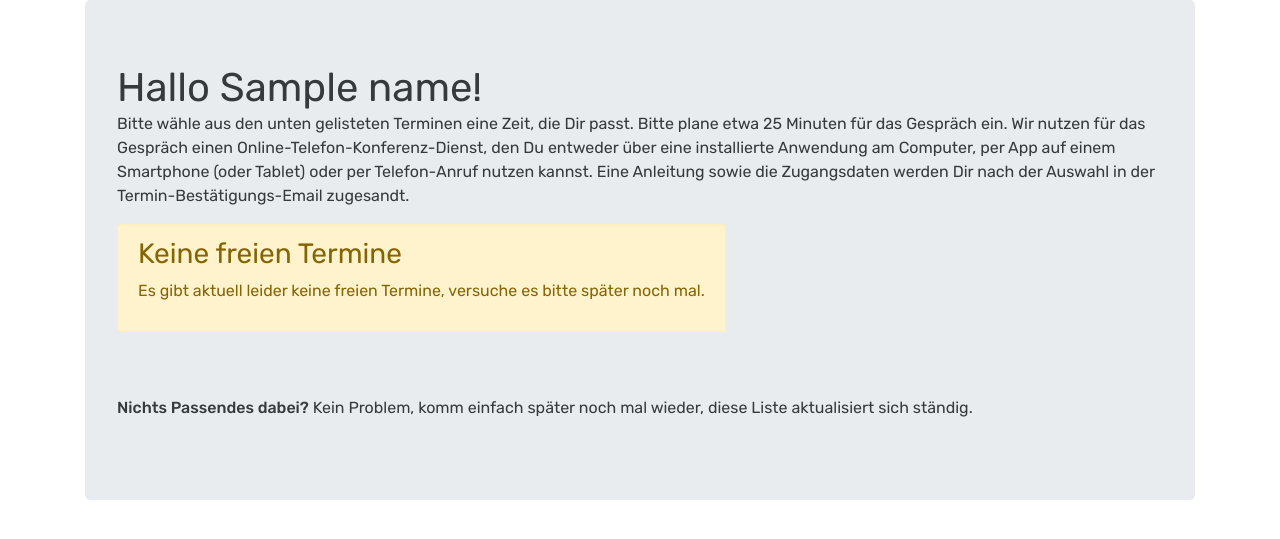
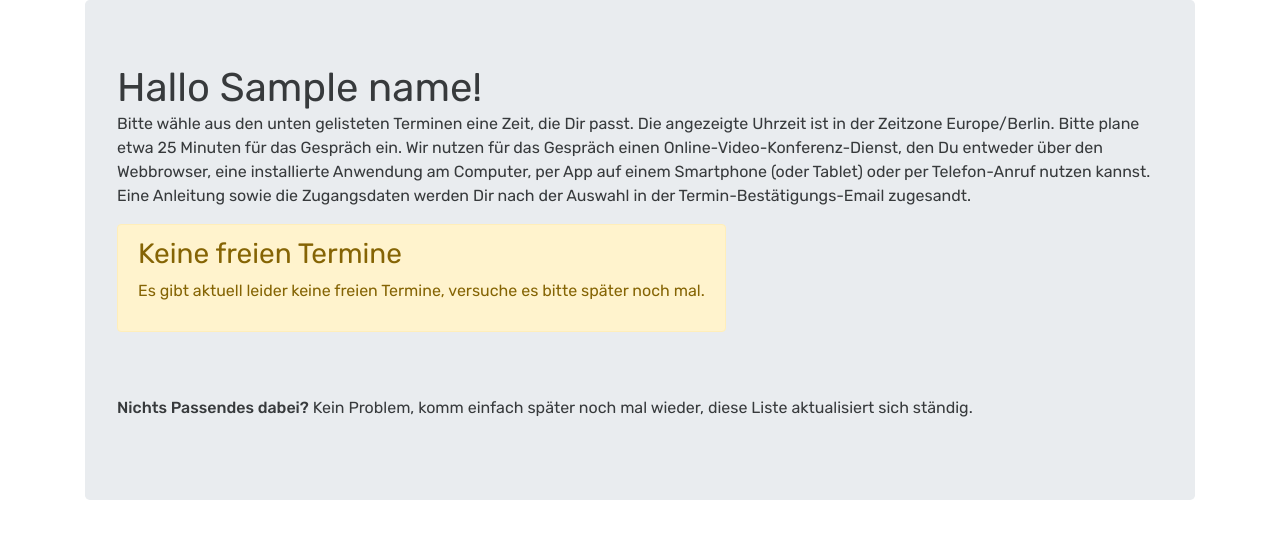
Before and after one commit to DemokratieInBewegung/appntr, a Django app: template templates/interviews/invite.html in a window 1280 px wide. Shown: the part 70-609 px from the top of the page. Run offline with Django 3.2, Linux system fonts and the light colour scheme; the template is opened without the code that fills it: most values are stand-ins (such as "Sample title", 1, 10 or a date in 2020); some libraries are stand-ins or nearby versions.

Commit message:
Update invite.html

```diff
--- a/templates/interviews/invite.html
+++ b/templates/interviews/invite.html
@@ -4,7 +4,7 @@
   <div class="jumbotron">
     <h1>Hallo {{name}}!</h1>
     <p>
-    Bitte wähle aus den unten gelisteten Terminen eine Zeit, die Dir passt. Bitte plane etwa 25 Minuten für das Gespräch ein. Wir nutzen für das Gespräch einen Online-Telefon-Konferenz-Dienst, den Du entweder über eine installierte Anwendung am Computer, per App auf einem Smartphone (oder Tablet) oder per Telefon-Anruf nutzen kannst. Eine Anleitung sowie die Zugangsdaten werden Dir nach der Auswahl in der Termin-Bestätigungs-Email zugesandt.</p>
+    Bitte wähle aus den unten gelisteten Terminen eine Zeit, die Dir passt. Die angezeigte Uhrzeit ist in der Zeitzone Europe/Berlin. Bitte plane etwa 25 Minuten für das Gespräch ein. Wir nutzen für das Gespräch einen Online-Video-Konferenz-Dienst, den Du entweder über den Webbrowser,  eine installierte Anwendung am Computer, per App auf einem Smartphone (oder Tablet) oder per Telefon-Anruf nutzen kannst. Eine Anleitung sowie die Zugangsdaten werden Dir nach der Auswahl in der Termin-Bestätigungs-Email zugesandt.</p>
     {% regroup slots by day as slot_list %}
     <form method="POST" onsubmit="return confirm('Diesen Termin auswählen?')" class="form-inline">
     {% csrf_token %}
```
